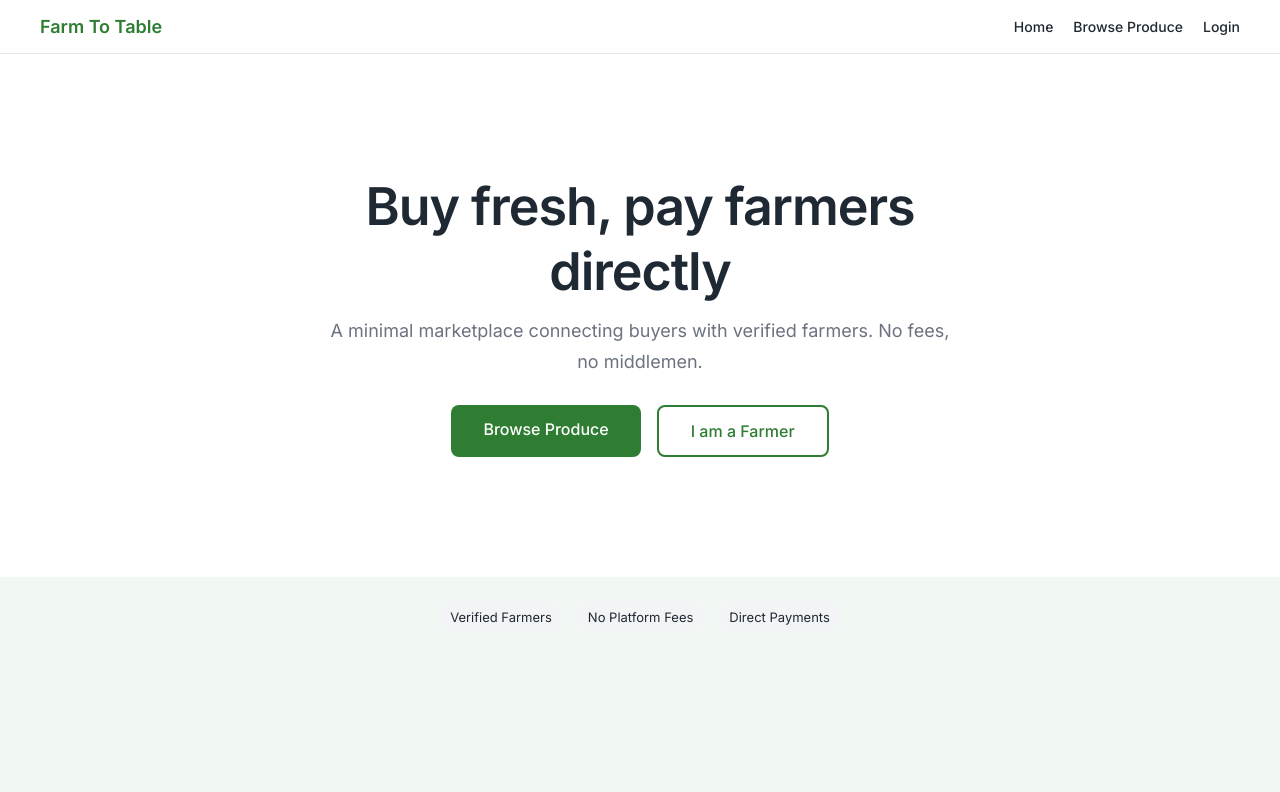
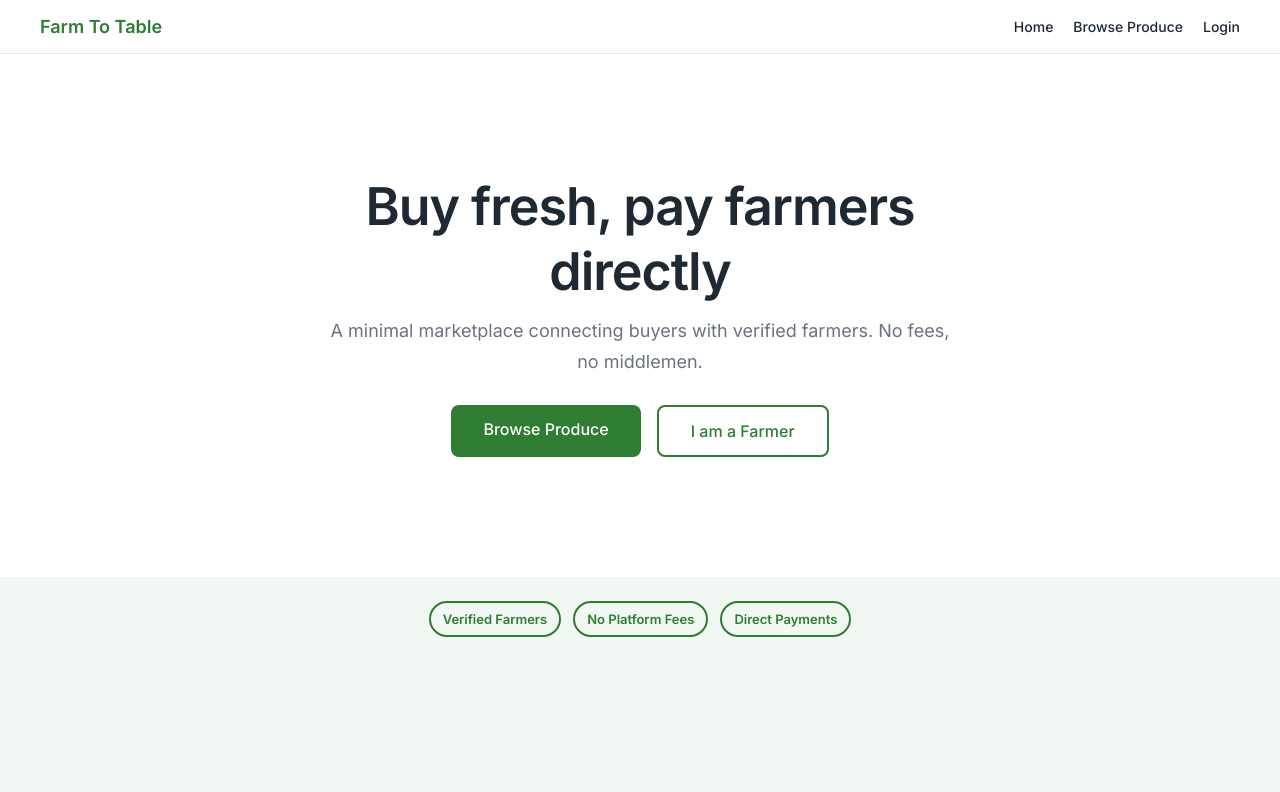
Before and after one commit to sanjanb/k-tech-nain, a Next.js app: page / in a window 1280 px wide. Shown: the top 792 px of the page. Built offline with nearby package versions, Linux system fonts and the light colour scheme; no server answers.

Commit message:
Update chipStyle in HomePage for improved styling with transparent background and primary color border

```diff
--- a/app/page.jsx
+++ b/app/page.jsx
@@ -423,8 +423,10 @@ const stepTextStyle = {
 const chipStyle = {
   display: "inline-block",
   padding: "8px 12px",
-  background: "#F3F4F6",
-  color: "var(--color-text-primary)",
+  background: "transparent",
+  color: "var(--color-primary)",
+  border: "2px solid var(--color-primary)",
   borderRadius: 9999,
   fontSize: 13,
+  fontWeight: 600,
 };
```
